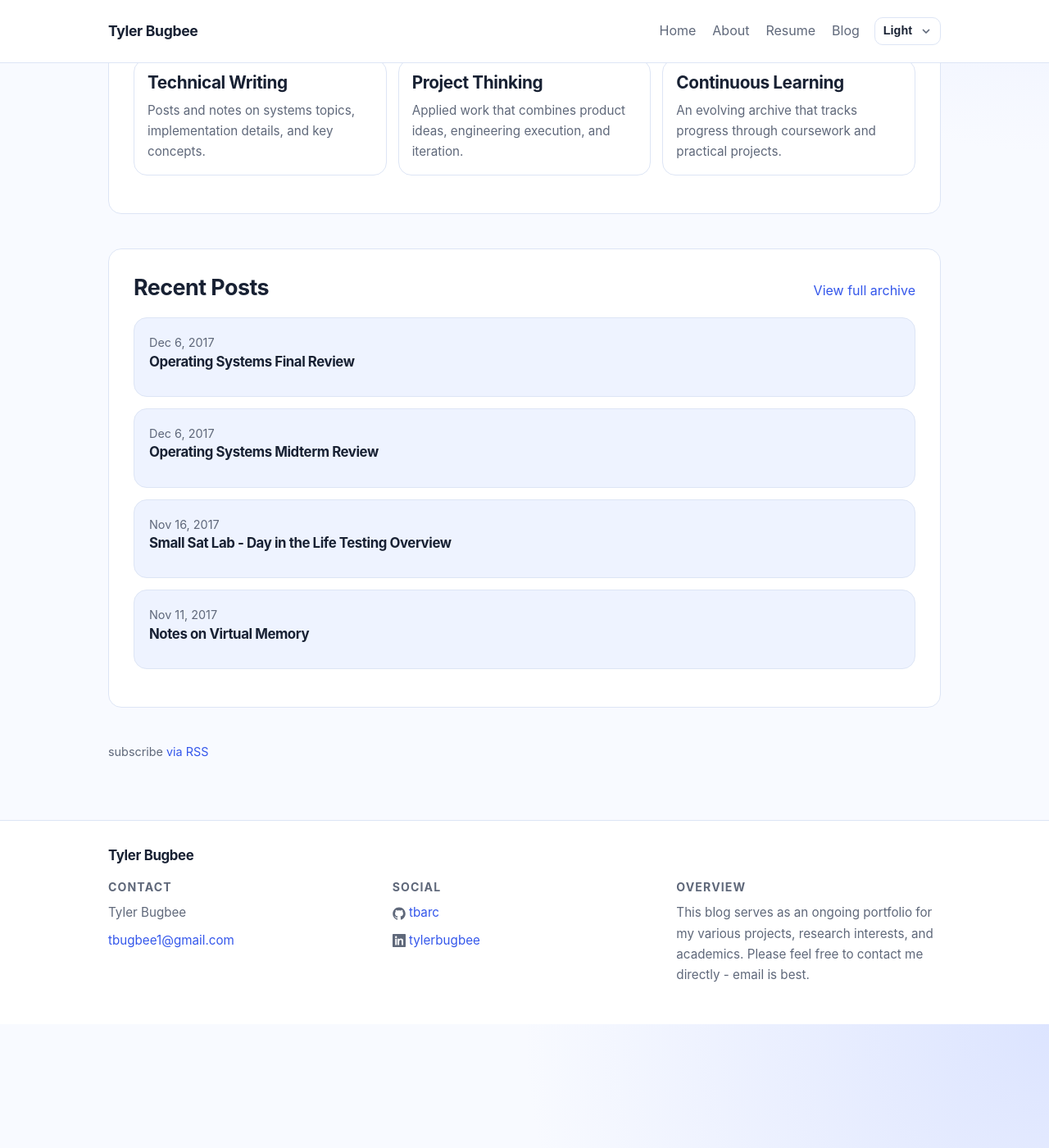
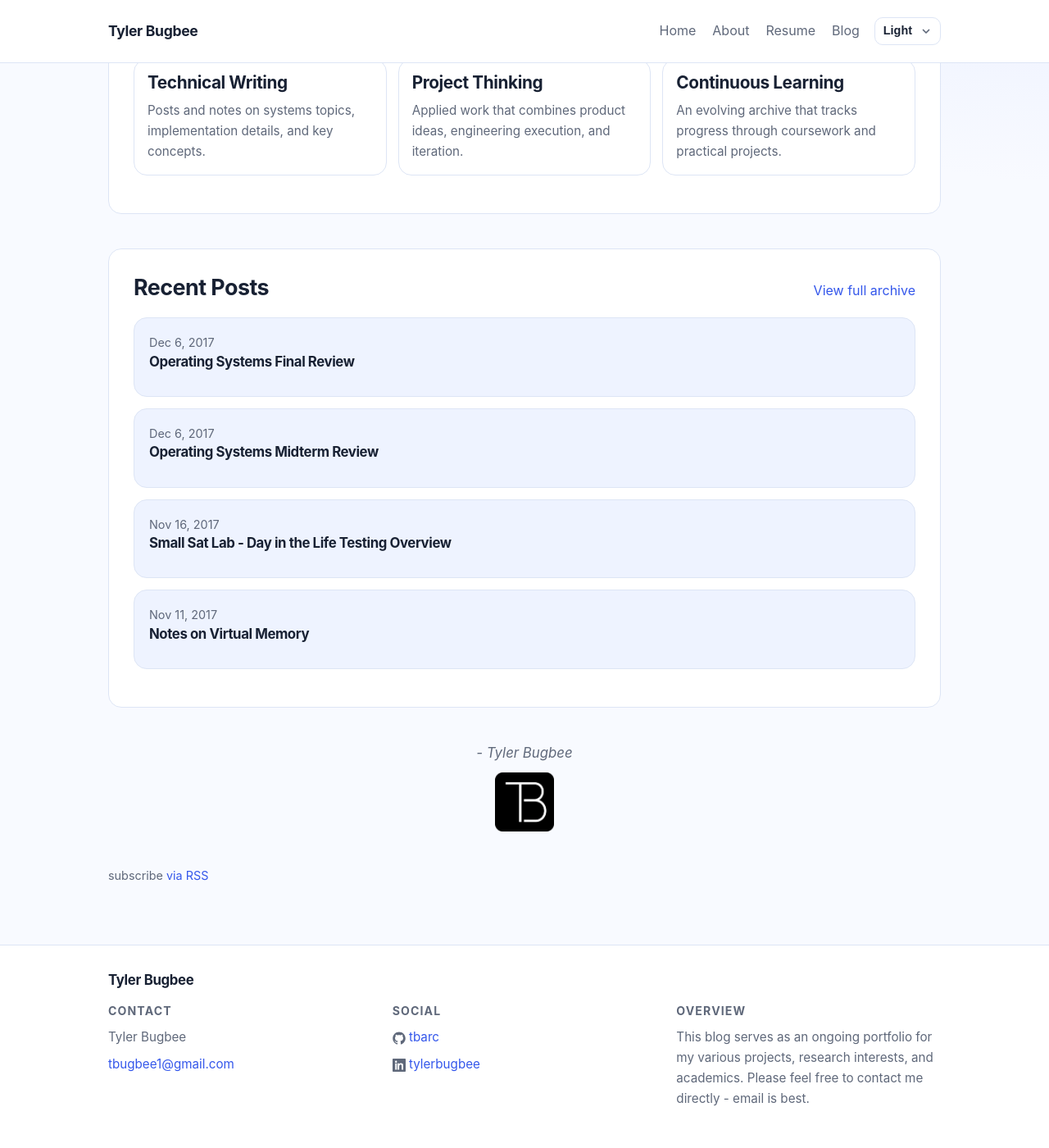
Before and after one commit to tbarc/tbarc.github.io, a Jekyll site: the page built from index.html, in a window 1280 px wide and 1400 px high, scrolled down 455 px. Shown: the whole window at 82% size. Built offline with Jekyll 4.4.1, drawn with Linux system fonts in a browser that asks for light colours.

```diff
--- a/_includes/head.html
+++ b/_includes/head.html
@@ -9,6 +9,7 @@
   <title>{% if page.title %}{{ page.title | escape }}{% else %}{{ site.title | escape }}{% endif %}</title>
   <meta name="description" content="{% if page.excerpt %}{{ page.excerpt | strip_html | strip_newlines | truncate: 160 }}{% else %}{{ site.description }}{% endif %}">
 
+  <link rel="icon" type="image/png" href="{{ "/favicon.png" | prepend: site.baseurl }}">
   <link rel="stylesheet" href="{{ "/css/main.css" | prepend: site.baseurl }}">
   <link rel="canonical" href="{{ page.url | replace:'index.html','' | prepend: site.baseurl | prepend: site.url }}">
   <link rel="alternate" type="application/rss+xml" title="{{ site.title }}" href="{{ "/feed.xml" | prepend: site.baseurl | prepend: site.url }}">
--- a/_sass/_layout.scss
+++ b/_sass/_layout.scss
@@ -895,6 +895,25 @@
     color: var(--text-muted);
 }
 
+.home-signature {
+    display: grid;
+    justify-items: center;
+    gap: 10px;
+}
+
+.signature-mark {
+    margin-bottom: 0;
+    font-size: 1.05rem;
+    font-style: italic;
+    color: var(--text-muted);
+}
+
+.signature-logo {
+    width: 72px;
+    height: 72px;
+    object-fit: contain;
+}
+
 
 /**
  * Archive pages
--- a/index.html
+++ b/index.html
@@ -55,6 +55,11 @@
     </ul>
   </section>
 
+  <section class="home-signature" aria-label="Site signature">
+    <p class="signature-mark">- Tyler Bugbee</p>
+    <img class="signature-logo" src="{{ "/favicon.png" | prepend: site.baseurl }}" alt="Tyler Bugbee logo">
+  </section>
+
   <p class="rss-subscribe">subscribe <a href="{{ "/feed.xml" | prepend: site.baseurl }}">via RSS</a></p>
 
 </div>
```
Also changed, not shown: favicon.png (added).
